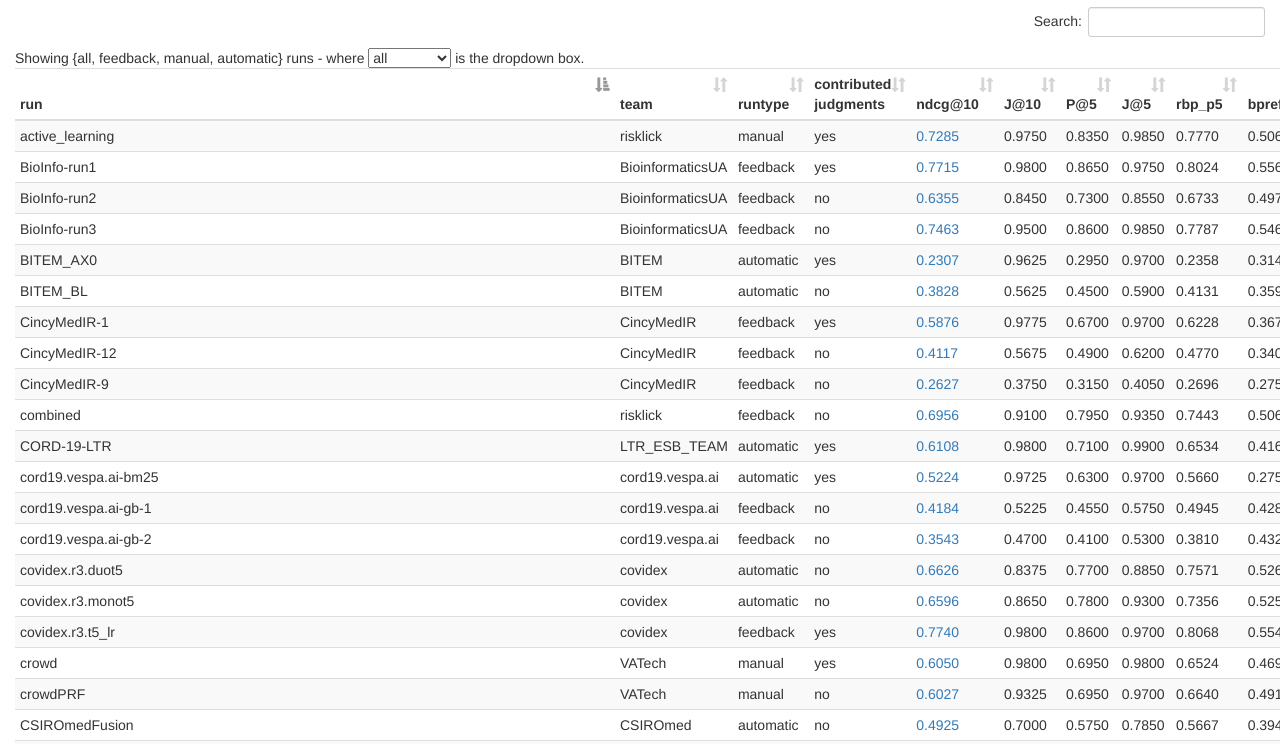
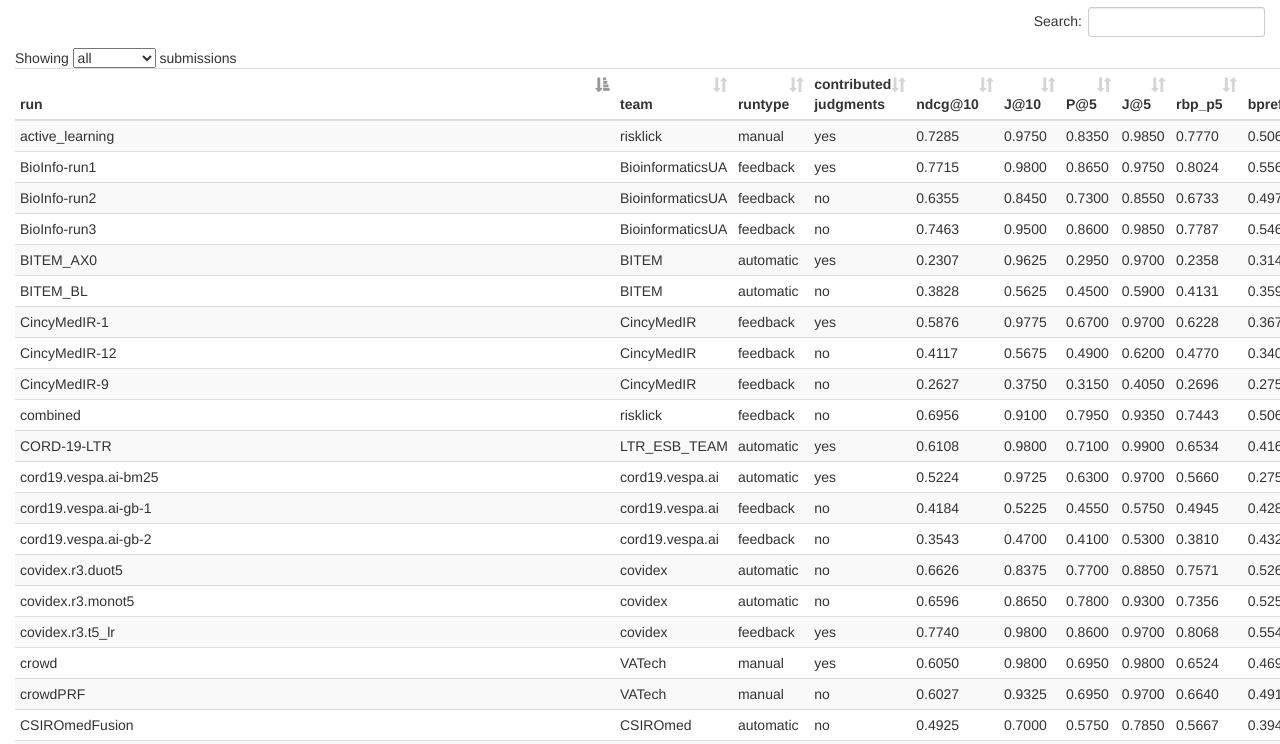
Before and after one commit to castorini/TREC-COVID, a plain HTML site: page round3/index.html in a window 1280 px wide. Shown: the part 56-800 px from the top of the page. Drawn offline with Linux system fonts and the light colour scheme.

Commit message:
Minor display tweaks to round 3 leaderboard (#18)

```diff
--- a/round3/index.html
+++ b/round3/index.html
@@ -29,12 +29,12 @@
 
     </div><!-- /.container -->
 
-    <footer class='footer'>
+    <!--footer class='footer'>
       <div class='container-fluid'>
         <hr />
         <p class='pull-right'><a href='https://github.com/derekeder/csv-to-html-table'>CSV to HTML Table</a> by <a href='http://derekeder.com'>Derek Eder</a></p>
       </div>
-    </footer>
+    </footer-->
 
     <!-- Bootstrap core JavaScript
     ================================================== -->
@@ -60,7 +60,7 @@
         element: 'table-container',
         allow_download: true,
         csv_options: {separator: ',', delimiter: '"'},
-        custom_formatting: [[4, format_link]]
+        //custom_formatting: [[4, format_link]]
       });
     </script>
   </body>
--- a/round3/js/csv_to_html_table.js
+++ b/round3/js/csv_to_html_table.js
@@ -27,7 +27,7 @@ CsvToHtmlTable = {
                 var csvHeaderRow = csvData[0];
                 var $tableHeadRow = $("<tr></tr>");
                 var $tableHeaderFilterRow = $("<div class='dropdown'></div>")
-                    .text('Showing {all, feedback, manual, automatic} runs - where ')
+                    .text('Showing ')
                     .css('width', 600);
                 for (var headerIdx = 0; headerIdx < csvHeaderRow.length; headerIdx++) {
                     $tableHeadRow.append($("<th></th>").text(csvHeaderRow[headerIdx]));
@@ -77,7 +77,7 @@ CsvToHtmlTable = {
                                 select.append( '<option value="'+d+'">'+d+'</option>' )
                             } );
                         } );
-                        $('.table .dropdown').append(' is the dropdown box.');
+                        $('.table .dropdown').append(' submissions');
                     }
                 });
 
```
